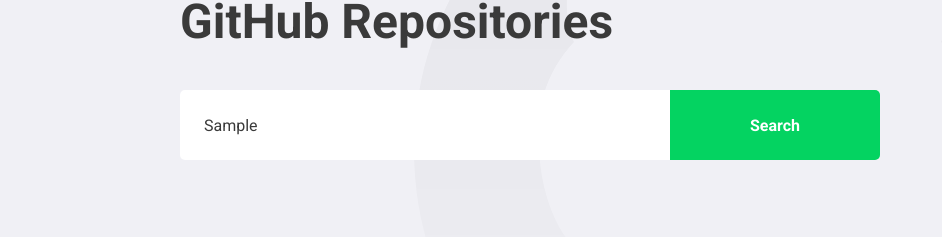
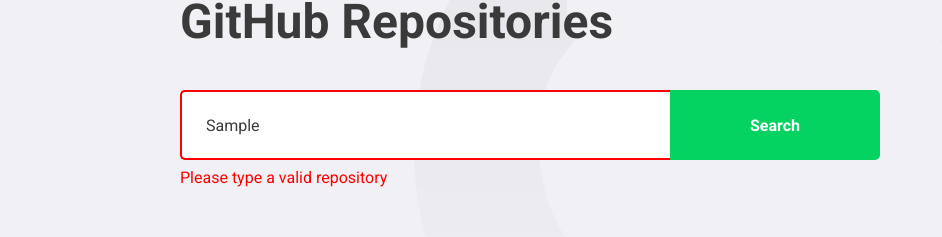
Before and after one commit to pablorodrigo/gostack_bootcamp11, a React (Create React App) app in the folder codes/first_react_project_typescript/: page / in a window 1280 px wide. Both pictures are taken after typing "Sample" into the empty fields and a click on the button "Search". Shown: the part 162-399 px from the top of the page, without its empty margins (0-942 px from the left). Built offline with nearby package versions, Linux system fonts and the light colour scheme; no server answers.

Commit message:
[ReactJS][Learning][FirstCompleteApp][frontend] - How to get erros

```diff
--- a/codes/first_react_project_typescript/src/routes/pages/Dashboard/index.tsx
+++ b/codes/first_react_project_typescript/src/routes/pages/Dashboard/index.tsx
@@ -1,7 +1,7 @@
 import React, { FormEvent, useState } from 'react';
 import { FiChevronRight } from 'react-icons/fi';
 import api from '../../../services/api';
-import { Form, Title, Repositories } from './styles';
+import { Form, Title, Repositories, Error } from './styles';
 
 import logoImg from '../../../assets/logo.svg';
 
@@ -17,26 +17,36 @@
 
 const Dashboard: React.FC = () => {
   const [newRepository, setNewRepository] = useState('');
+  const [inputError, setInputError] = useState('');
   const [repositories, setRepositories] = useState<Repository[]>([]);
 
   // it will add new repository
   async function handleAddRepository(event: FormEvent<HTMLFormElement>): Promise<void> {
     event.preventDefault();
+    if (!newRepository) {
+      setInputError('Please type author/name of repository');
+      return;
+    }
 
-    const response = await api.get(`/repos/${newRepository}`);
+    try {
+      const response = await api.get(`/repos/${newRepository}`);
 
-    const repository = response.data;
+      const repository = response.data;
 
-    setRepositories([...repositories, repository]);
+      setRepositories([...repositories, repository]);
 
-    setNewRepository('');
+      setNewRepository('');
+      setInputError('');
+    } catch (error) {
+      setInputError('Please type a valid repository');
+    }
   }
 
   return (
     <>
       <img src={logoImg} alt="Github Explorer" />
       <Title>GitHub Repositories</Title>
-      <Form onSubmit={handleAddRepository}>
+      <Form hasError={!!inputError} onSubmit={handleAddRepository}>
         <input
           value={newRepository}
           onChange={(text) => setNewRepository(text.target.value)}
@@ -44,6 +54,8 @@
         />
         <button type="submit">Search</button>
       </Form>
+
+      {inputError && <Error>{inputError}</Error>}
 
       <Repositories>
         {repositories.map((repository) => (
--- a/codes/first_react_project_typescript/src/routes/pages/Dashboard/styles.ts
+++ b/codes/first_react_project_typescript/src/routes/pages/Dashboard/styles.ts
@@ -1,5 +1,9 @@
-import styled from 'styled-components';
+import styled, { css } from 'styled-components';
 import { shade } from 'polished';
+
+interface FormProps {
+  hasError: boolean;
+}
 
 export const Title = styled.h1`
   font-size: 48px;
@@ -9,7 +13,7 @@
   margin-top: 80px;
 `;
 
-export const Form = styled.form`
+export const Form = styled.form<FormProps>`
   margin-top: 40px;
   max-width: 700px;
   display: flex;
@@ -21,6 +25,14 @@
     border: 0;
     border-radius: 5px 0 0 5px;
     color: #3a3a3a;
+    border: 2px solid #fff;
+    border-right: 0;
+
+    ${(props) =>
+      props.hasError &&
+      css`
+        border-color: red;
+      `}
 
     &::placeholder {
       color: #a8a8b3;
@@ -41,6 +53,12 @@
       background: ${shade(0.2, '#04d361')};
     }
   }
+`;
+
+export const Error = styled.span`
+  display: block;
+  color: red;
+  margin-top: 8px;
 `;
 
 export const Repositories = styled.div`
```
